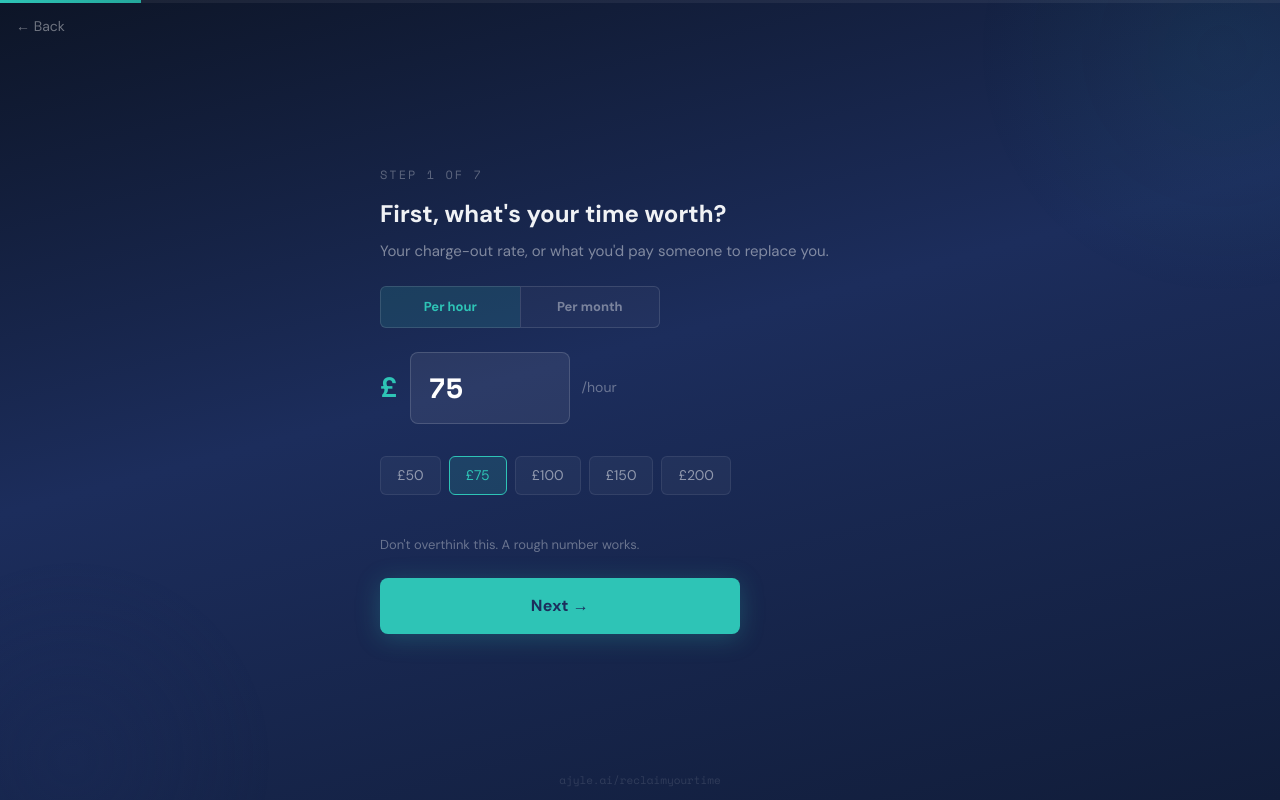
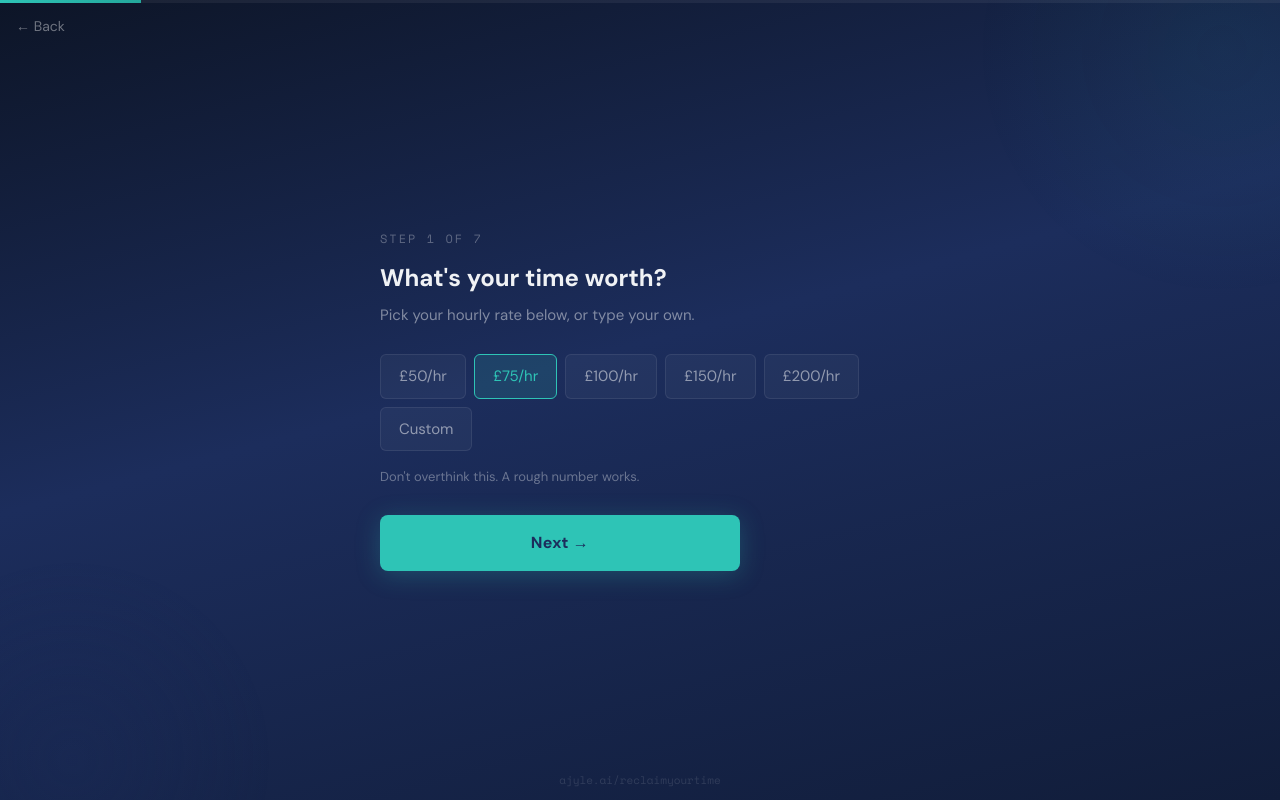
Before and after one commit to AjyleAI/Ajyle-Ai-Website---April-2026, a React (Vite) app: page /reclaimyourtime in a window 1280 px wide. Both pictures are taken after a click on the button "Calculate my number". Built offline with nearby package versions, Linux system fonts and the light colour scheme.

Commit message:
Audit rebuild: custom hourly, no emojis, full red-edit, conversational ICP copy

```diff
--- a/src/pages/ReclaimYourTime.tsx
+++ b/src/pages/ReclaimYourTime.tsx
@@ -1,19 +1,18 @@
 import React, { useState } from "react";
 
 // ─── DATA ────────────────────────────────────────────────────────────────────
-// Task categories, hour options, and Mailchimp config.
 // DESIGN NOTE FOR CLAUDE DESIGN: Do not modify the functional logic below
 // (state, calculations, Mailchimp submission, screen transitions).
 // Restyle the visual layer freely. All functional code is marked with
 // "DO NOT MODIFY" comments.
 
 const TASKS = [
-  { id: "research", label: "Research & analysis", description: "Digging through reports, searching online, pulling out what matters", icon: "🔍" },
-  { id: "content", label: "Content creation", description: "Writing posts, newsletters, articles, marketing copy", icon: "✍️" },
-  { id: "proposals", label: "Proposals & documents", description: "Writing proposals, reports, anything client-facing", icon: "📄" },
-  { id: "emails", label: "Email follow-ups", description: "Chasing replies, writing sequences, clearing the inbox", icon: "📧" },
-  { id: "admin", label: "Admin & CRM", description: "Updating records, scheduling, diary management", icon: "📋" },
-  { id: "postmeeting", label: "Post-meeting work", description: "Writing up notes, summarising calls, building action lists", icon: "📝" },
+  { id: "research", label: "Research and analysis", description: "Searching online, reading reports, finding what you need" },
+  { id: "content", label: "Content creation", description: "Writing posts, newsletters, articles, marketing copy" },
+  { id: "proposals", label: "Proposals and documents", description: "Writing proposals, reports, anything client-facing" },
+  { id: "emails", label: "Email follow-ups", description: "Chasing replies, writing follow-ups, keeping on top of threads" },
+  { id: "admin", label: "Admin and CRM", description: "Updating records, scheduling emails, keeping the CRM tidy" },
+  { id: "postmeeting", label: "Post-meeting work", description: "Writing up notes, summarising calls, building action lists" },
 ];
 
 const HOUR_OPTIONS = [
@@ -35,7 +34,7 @@ export default function ReclaimYourTime() {
   const [screen, setScreen] = useState(0);
   const [hourlyRate, setHourlyRate] = useState(75);
   const [rateInput, setRateInput] = useState("75");
-  const [rateMode, setRateMode] = useState<"hourly" | "monthly">("hourly");
+  const [showCustomRate, setShowCustomRate] = useState(false);
   const [taskHours, setTaskHours] = useState<Record<string, number>>({});
   const [email, setEmail] = useState("");
   const [firstName, setFirstName] = useState("");
@@ -44,10 +43,9 @@ export default function ReclaimYourTime() {
   const [fade, setFade] = useState(true);
 
   // ── Calculations (DO NOT MODIFY) ───────────────────────────────────────────
-  const effectiveHourlyRate: number = rateMode === "monthly" ? hourlyRate / 160 : hourlyRate;
   const totalWeekly: number = (Object.values(taskHours) as number[]).reduce((s, v) => s + v, 0);
   const totalMonthly: number = totalWeekly * 4.3;
-  const annualCost: number = totalMonthly * effectiveHourlyRate * 12;
+  const annualCost: number = totalMonthly * hourlyRate * 12;
 
   const transition = (next: number) => {
     setFade(false);
@@ -59,12 +57,13 @@ export default function ReclaimYourTime() {
   const currentTask = TASKS[taskIdx];
   const canProceed = currentTask ? taskHours[currentTask.id] !== undefined : true;
 
+  // Connecting copy between task screens. Conversational, no motivational fluff.
   const taskTransitions = [
-    "Good. Now, where else is your time going?",
-    "That's two down. Keep going.",
-    "Halfway there. Be honest with the next ones.",
-    "Nearly done. Two more.",
-    "Last one. Then we'll show you the number.",
+    "Right. Next one.",
+    "Two down. Keep going.",
+    "Halfway. Four more.",
+    "Nearly there. Two left.",
+    "Last one. Then you'll see your number.",
   ];
 
   // ── Mailchimp submission (DO NOT MODIFY) ───────────────────────────────────
@@ -167,27 +166,64 @@ export default function ReclaimYourTime() {
         {screen === 1 && (
           <div>
             <StepLabel num={1} total={7} />
-            <h2 style={{ fontSize: 24, fontWeight: 700, margin: "0 0 8px" }}>First, what's your time worth?</h2>
-            <p style={{ fontSize: 15, color: "rgba(255,255,255,0.45)", margin: "0 0 24px" }}>Your charge-out rate, or what you'd pay someone to replace you.</p>
+            <h2 style={{ fontSize: 24, fontWeight: 700, margin: "0 0 8px" }}>What's your time worth?</h2>
+            <p style={{ fontSize: 15, color: "rgba(255,255,255,0.45)", margin: "0 0 28px" }}>
+              Pick your hourly rate below, or type your own.
+            </p>
 
-            <div style={{ display: "flex", gap: 0, marginBottom: 24, maxWidth: 280 }}>
-              <button onClick={() => { setRateMode("hourly"); setRateInput("75"); setHourlyRate(75); }} style={{ flex: 1, padding: "10px 0", fontSize: 13, fontWeight: 600, cursor: "pointer", fontFamily: "'DM Sans', sans-serif", border: "1px solid rgba(255,255,255,0.12)", borderRadius: "6px 0 0 6px", background: rateMode === "hourly" ? "rgba(46,196,182,0.15)" : "rgba(255,255,255,0.03)", color: rateMode === "hourly" ? "#2EC4B6" : "rgba(255,255,255,0.4)", borderRight: "none" }}>Per hour</button>
-              <button onClick={() => { setRateMode("monthly"); setRateInput("4000"); setHourlyRate(4000); }} style={{ flex: 1, padding: "10px 0", fontSize: 13, fontWeight: 600, cursor: "pointer", fontFamily: "'DM Sans', sans-serif", border: "1px solid rgba(255,255,255,0.12)", borderRadius: "0 6px 6px 0", background: rateMode === "monthly" ? "rgba(46,196,182,0.15)" : "rgba(255,255,255,0.03)", color: rateMode === "monthly" ? "#2EC4B6" : "rgba(255,255,255,0.4)" }}>Per month</button>
+            <div style={{ display: "flex", gap: 8, flexWrap: "wrap", marginBottom: 16 }}>
+              {[50, 75, 100, 150, 200].map((v) => (
+                <button
+                  key={v}
+                  onClick={() => { setHourlyRate(v); setRateInput(String(v)); setShowCustomRate(false); }}
+                  style={{
+                    background: hourlyRate === v && !showCustomRate ? "rgba(46,196,182,0.15)" : "rgba(255,255,255,0.04)",
+                    border: `1px solid ${hourlyRate === v && !showCustomRate ? "#2EC4B6" : "rgba(255,255,255,0.08)"}`,
+                    color: hourlyRate === v && !showCustomRate ? "#2EC4B6" : "rgba(255,255,255,0.5)",
+                    borderRadius: 6, padding: "10px 18px", fontSize: 15, cursor: "pointer",
+                    fontFamily: "'DM Sans', sans-serif",
+                  }}
+                >
+                  £{v}/hr
+                </button>
+              ))}
+              <button
+                onClick={() => { setShowCustomRate(true); setRateInput(""); }}
+                style={{
+                  background: showCustomRate ? "rgba(46,196,182,0.15)" : "rgba(255,255,255,0.04)",
+                  border: `1px solid ${showCustomRate ? "#2EC4B6" : "rgba(255,255,255,0.08)"}`,
+                  color: showCustomRate ? "#2EC4B6" : "rgba(255,255,255,0.5)",
+                  borderRadius: 6, padding: "10px 18px", fontSize: 15, cursor: "pointer",
+                  fontFamily: "'DM Sans', sans-serif",
+                }}
+              >
+                Custom
+              </button>
             </div>
 
-            <div style={{ display: "flex", alignItems: "center", gap: 12, marginBottom: 32 }}>
-              <span style={{ fontSize: 28, fontWeight: 700, color: "#2EC4B6" }}>£</span>
-              <input type="number" value={rateInput} onChange={(e) => { setRateInput(e.target.value); const v = parseInt(e.target.value); if (!isNaN(v) && v > 0) setHourlyRate(v); }} style={{ ...inputBase, fontSize: 28, fontWeight: 700, width: 160, fontFamily: "'Space Mono', monospace" }} />
-              <span style={{ fontSize: 14, color: "rgba(255,255,255,0.35)" }}>/{rateMode === "hourly" ? "hour" : "month"}</span>
-            </div>
+            {showCustomRate && (
+              <div style={{ display: "flex", alignItems: "center", gap: 12, marginBottom: 16 }}>
+                <span style={{ fontSize: 28, fontWeight: 700, color: "#2EC4B6" }}>£</span>
+                <input
+                  type="number"
+                  value={rateInput}
+                  placeholder="Your rate"
+                  autoFocus
+                  onChange={(e) => {
+                    setRateInput(e.target.value);
+                    const v = parseInt(e.target.value);
+                    if (!isNaN(v) && v > 0) setHourlyRate(v);
+                  }}
+                  style={{ ...inputBase, fontSize: 28, fontWeight: 700, width: 160, fontFamily: "'Space Mono', monospace" }}
+                />
+                <span style={{ fontSize: 14, color: "rgba(255,255,255,0.35)" }}>/hour</span>
+              </div>
+            )}
 
-            <div style={{ display: "flex", gap: 8, flexWrap: "wrap", marginBottom: 40 }}>
-              {(rateMode === "hourly" ? [50, 75, 100, 150, 200] : [2000, 3000, 4000, 6000, 8000]).map((v) => (
-                <button key={v} onClick={() => { setHourlyRate(v); setRateInput(String(v)); }} style={{ background: hourlyRate === v ? "rgba(46,196,182,0.15)" : "rgba(255,255,255,0.04)", border: `1px solid ${hourlyRate === v ? "#2EC4B6" : "rgba(255,255,255,0.08)"}`, color: hourlyRate === v ? "#2EC4B6" : "rgba(255,255,255,0.5)", borderRadius: 6, padding: "8px 16px", fontSize: 14, cursor: "pointer", fontFamily: "'DM Sans', sans-serif" }}>£{v.toLocaleString()}</button>
-              ))}
-            </div>
+            <p style={{ fontSize: 13, color: "rgba(255,255,255,0.35)", margin: "16px 0 28px", lineHeight: 1.5 }}>
+              Don't overthink this. A rough number works.
+            </p>
 
-            <p style={{ fontSize: 13, color: "rgba(255,255,255,0.35)", margin: "0 0 24px", lineHeight: 1.5 }}>Don't overthink this. A rough number works.</p>
             <button onClick={() => transition(2)} style={btnPrimary}>Next →</button>
           </div>
         )}
@@ -197,12 +233,13 @@ export default function ReclaimYourTime() {
           <div>
             <StepLabel num={screen} total={7} />
             {taskIdx > 0 && (
-              <p style={{ fontSize: 13, color: "#2EC4B6", margin: "0 0 20px", fontWeight: 500, fontStyle: "italic" }}>{taskTransitions[taskIdx - 1]}</p>
+              <p style={{ fontSize: 13, color: "#2EC4B6", margin: "0 0 20px", fontWeight: 500 }}>{taskTransitions[taskIdx - 1]}</p>
             )}
-            <div style={{ fontSize: 32, marginBottom: 8 }}>{currentTask.icon}</div>
             <h2 style={{ fontSize: 22, fontWeight: 700, margin: "0 0 6px" }}>{currentTask.label}</h2>
-            <p style={{ fontSize: 15, color: "rgba(255,255,255,0.45)", margin: "0 0 32px" }}>{currentTask.description}</p>
-            <p style={{ fontSize: 14, color: "rgba(255,255,255,0.6)", margin: "0 0 16px", fontWeight: 500 }}>How many hours per week?</p>
+            <p style={{ fontSize: 15, color: "rgba(255,255,255,0.45)", margin: "0 0 28px" }}>{currentTask.description}</p>
+            <p style={{ fontSize: 14, color: "rgba(255,255,255,0.6)", margin: "0 0 16px", fontWeight: 500 }}>
+              Roughly how many hours a week do you spend on this?
+            </p>
             <div style={{ display: "flex", flexDirection: "column", gap: 8, marginBottom: 40 }}>
               {HOUR_OPTIONS.map((opt) => {
                 const sel = taskHours[currentTask.id] === opt.value;
@@ -242,13 +279,19 @@ export default function ReclaimYourTime() {
               <p style={{ fontSize: 15, color: "#2EC4B6", margin: "0 0 4px", fontWeight: 500 }}>Free live session. Tuesday 27 May, 7:30pm BST.</p>
             </div>
             <div style={{ background: "rgba(255,255,255,0.04)", border: "1px solid rgba(255,255,255,0.08)", borderRadius: 12, padding: "24px 20px", marginBottom: 28 }}>
-              <p style={{ fontSize: 15, color: "rgba(255,255,255,0.75)", margin: "0 0 16px", lineHeight: 1.65 }}>You've seen your number. {totalMonthly.toFixed(0)} hours a month on work that doesn't need you.</p>
-              <p style={{ fontSize: 15, color: "rgba(255,255,255,0.75)", margin: "0 0 16px", lineHeight: 1.65 }}>On the 27th, I'm running a live demo of a real business workflow. Finding a prospect, turning research into content, closing a proposal. Every step handled by AI while the business owner focuses on the work that actually matters.</p>
-              <p style={{ fontSize: 15, color: "rgba(255,255,255,0.75)", margin: "0 0 20px", lineHeight: 1.65 }}>60 minutes. No slides about "the future of AI." Just a working system you can rebuild for your own business.</p>
+              <p style={{ fontSize: 15, color: "rgba(255,255,255,0.75)", margin: "0 0 16px", lineHeight: 1.65 }}>
+                You've seen your number. {totalMonthly.toFixed(0)} hours a month on work that doesn't need you.
+              </p>
+              <p style={{ fontSize: 15, color: "rgba(255,255,255,0.75)", margin: "0 0 16px", lineHeight: 1.65 }}>
+                On the 27th, I'm running a live demo of a real business workflow. Finding a prospect, turning research into content, closing a proposal. Every step handled by AI while the business owner focuses on the work that actually matters.
+              </p>
+              <p style={{ fontSize: 15, color: "rgba(255,255,255,0.75)", margin: "0 0 20px", lineHeight: 1.65 }}>
+                60 minutes. No slides about "the future of AI." Just a working system you can rebuild for your own business.
+              </p>
               <div style={{ display: "flex", flexDirection: "column", gap: 10 }}>
-                <BenefitLine icon="⏱" text="A live demo showing 10+ hours of manual work handled in minutes" />
-                <BenefitLine icon="🔧" text="The exact tools and setup behind the workflow" />
-                <BenefitLine icon="📋" text="A clear next step to build this in your business" />
+                <BenefitLine text="A live demo showing 10+ hours of manual work done in under 5 minutes" />
+                <BenefitLine text="The exact tools and setup behind the workflow" />
+                <BenefitLine text="What it takes to set this up in your business" />
               </div>
             </div>
             <div style={{ textAlign: "center" }}>
@@ -299,10 +342,10 @@ function ResultCard({ label, value, suffix, color, large, textColor }: { label:
   );
 }
 
-function BenefitLine({ icon, text }: { icon: string; text: string }) {
+function BenefitLine({ text }: { text: string }) {
   return (
-    <div style={{ display: "flex", alignItems: "flex-start", gap: 12 }}>
-      <span style={{ fontSize: 18, lineHeight: "24px", flexShrink: 0 }}>{icon}</span>
+    <div style={{ display: "flex", alignItems: "flex-start", gap: 10, paddingLeft: 4 }}>
+      <span style={{ color: "#2EC4B6", fontSize: 14, lineHeight: "22px", flexShrink: 0 }}>—</span>
       <p style={{ fontSize: 14, color: "rgba(255,255,255,0.65)", margin: 0, lineHeight: 1.55 }}>{text}</p>
     </div>
   );
```
